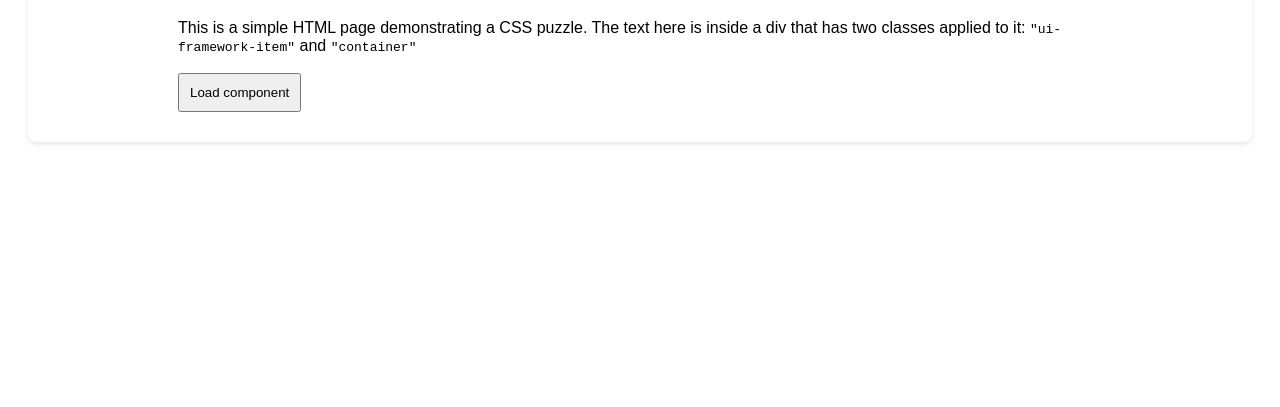
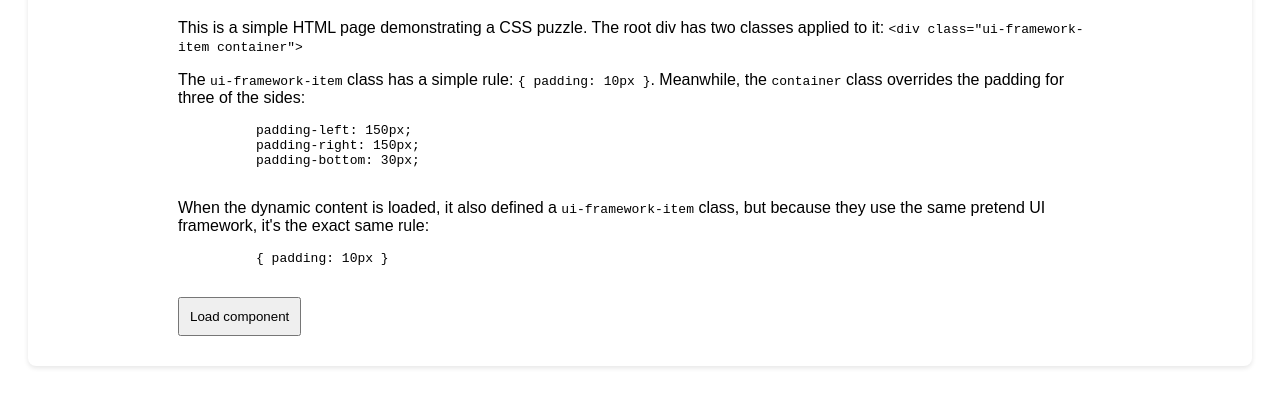
Before and after one commit to Zlatkovsky/css-puzzle, a plain HTML site: page index.html in a window 1280 px wide. Shown: the part 91-498 px from the top of the page. Drawn offline with Linux system fonts and the light colour scheme.

Commit message:
Better explanation in HTML

```diff
--- a/index.html
+++ b/index.html
@@ -10,13 +10,26 @@
   <body>
     <div class="ui-framework-item container">
       <h1>A fun CSS Puzzle!</h1>
-      <span>
-        This is a simple HTML page demonstrating a CSS puzzle. The text here is inside a div that has two classes
-        applied to it:
-        <code>"ui-framework-item"</code> and <code>"container"</code>
-      </span>
-      <br />
-      <br />
+      <p>
+        This is a simple HTML page demonstrating a CSS puzzle. The root div has two classes applied to it:
+        <code>&lt;div class="ui-framework-item container"&gt;</code>
+      </p>
+      <p>
+        The <code>ui-framework-item</code> class has a simple rule: <code>{ padding: 10px }</code>.
+        Meanwhile, the <code>container</code> class overrides the padding for three of the sides:
+        <pre>
+          padding-left: 150px;
+          padding-right: 150px;
+          padding-bottom: 30px;
+        </pre>
+      </p>
+      <p>
+        When the dynamic content is loaded, it also defined a <code>ui-framework-item</code> class,
+        but because they use the same pretend UI framework, it's the exact same rule:
+        <pre>
+          { padding: 10px }
+        </pre>
+      </p>
       <button id="load" class="ui-framework-item">Load component</button>
 
       <div id="dynamic-content"></div>
```
